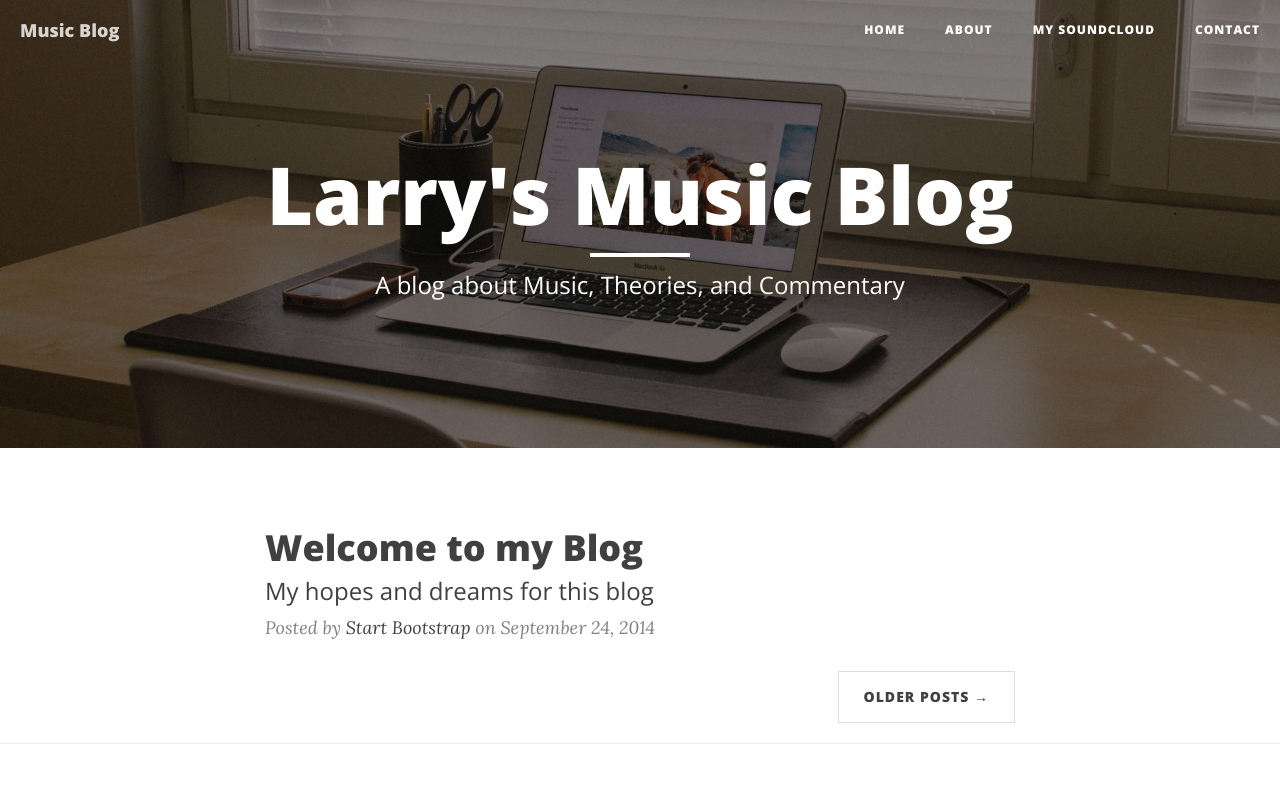
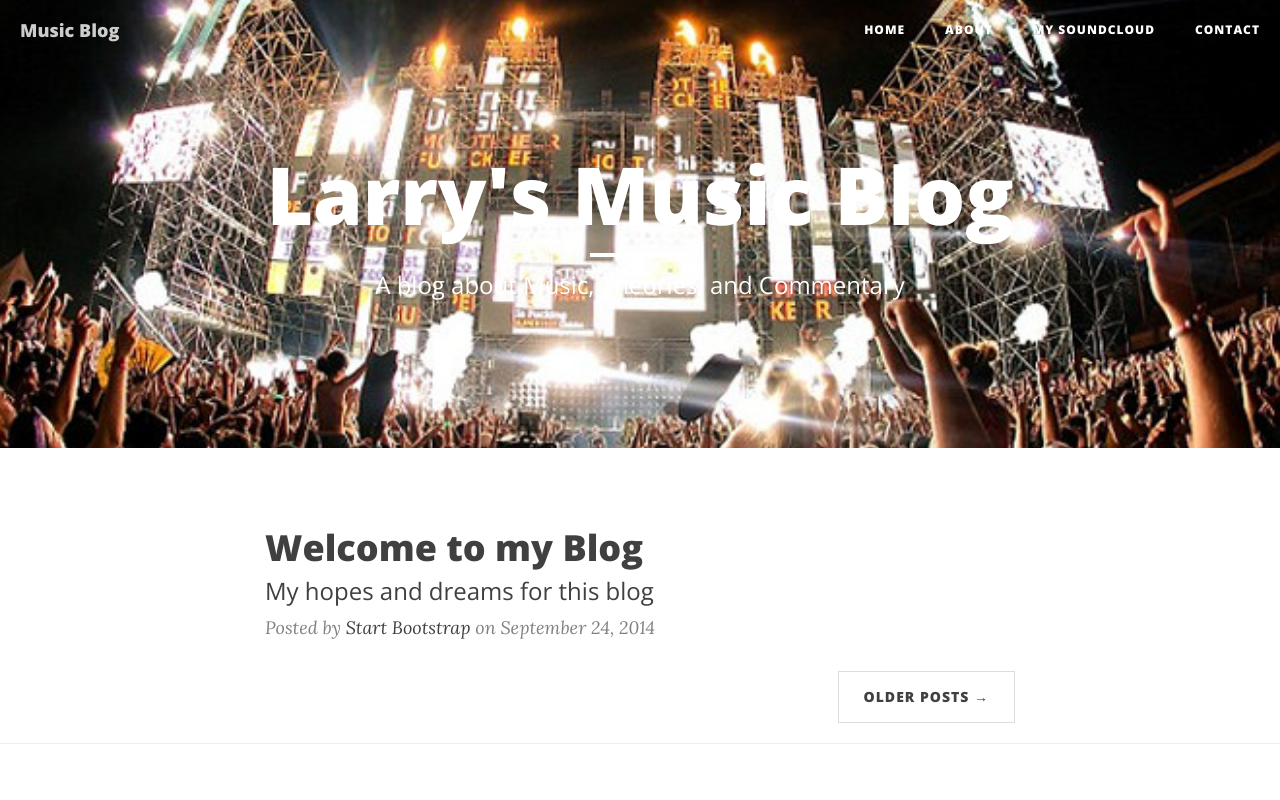
Before and after one commit to laz005/laz005.github.io, a website: page index.html in a window 1280 px wide. Shown: the top 800 px of the page. Drawn offline with nearby package versions, Linux system fonts and the light colour scheme.

Commit message:
Secondary Commit

```diff
--- a/index.html
+++ b/index.html
@@ -71,7 +71,7 @@
 
     <!-- Page Header -->
     <!-- Set your background image for this header on the line below. -->
-    <header class="intro-header" style="background-image: url('img/home-bg.jpg')">
+    <header class="intro-header" style="background-image: url('img/hard-summer.jpg')">
         <div class="container">
             <div class="row">
                 <div class="col-lg-8 col-lg-offset-2 col-md-10 col-md-offset-1">
```
Also changed, not shown: img/hard-summer.jpg (added).
